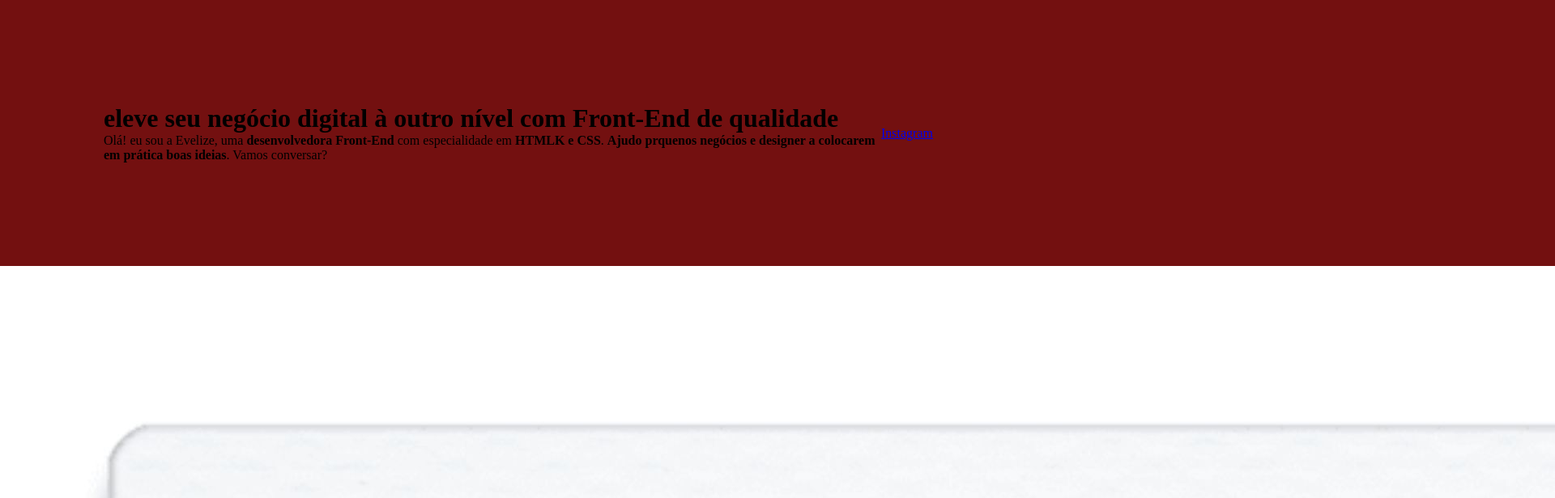
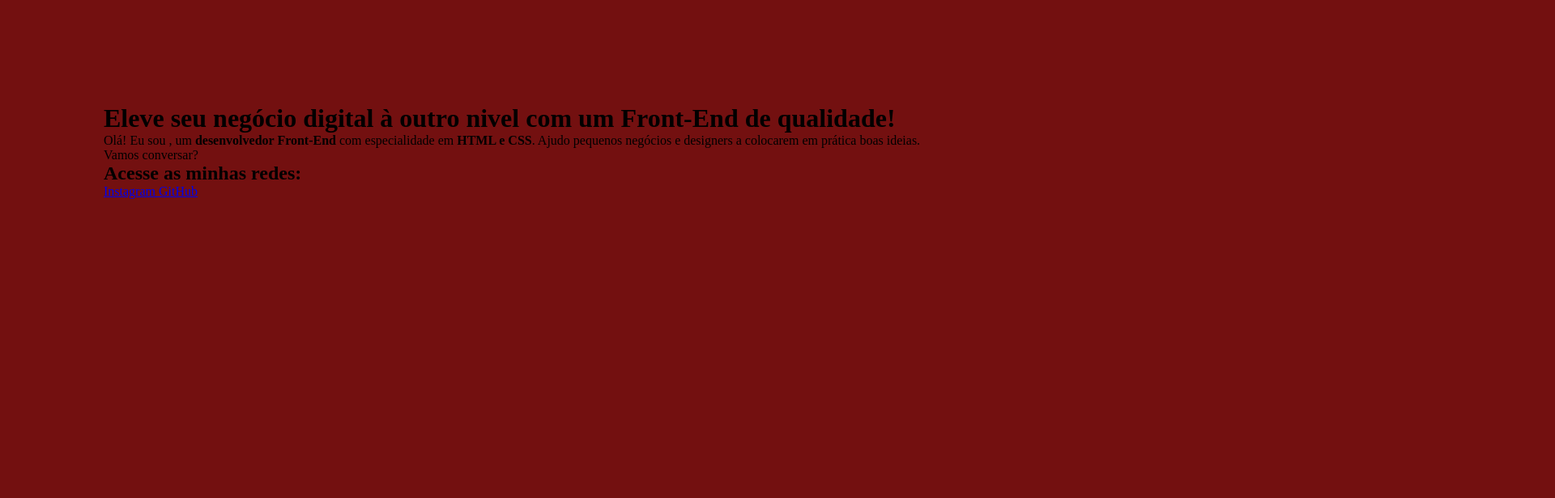
Before and after one commit to eveez7/Portf-lio-Eve, a plain HTML site: page index.html in a window 1280 px wide. Shown: the top 616 px of the page at 81% size, 1920 px wide, since content can reach past the window. Drawn offline with Linux system fonts and the light colour scheme.

Commit message:
Update index.html

```diff
--- a/index.html
+++ b/index.html
@@ -1,37 +1,39 @@
+<!DOCTYPE html>
 <html lang="pt-br">
 
 <head>
   <meta charset="utf-8">
   <meta name="viewport" content="width=device-width">
-  <title>portifolio-eve</title>
+  <title>Portfolio - </title>
   <link href="style.css" rel="stylesheet" type="text/css" />
 </head>
 
 <body>
-  <header> <!-- header é o cabeçalho -->
+  <header> <!-- Header é o cabeçalho -->
 
   </header>
 
-  <main class="apresentacao"> <!-- main é a parte principal-->
+  <main class="apresentacao"> <!-- Main é a parte principal -->
     <div class="apresentacao__conteudo">
-    <h1 class="apresentacao__conteudo__titulo"> eleve seu negócio digital à outro nível<strong class="titulo__destaque"> com Front-End de qualidade</strong></h1>
+  <h1 class="apresentacao__conteudo__titulo"> Eleve seu negócio digital à outro nivel com um <strong class="titulo__destaque"> Front-End de qualidade!</strong> </h1>
+    <p class="apresentacao__conteudo__texto"> Olá! Eu sou <strong></strong>, um <strong> desenvolvedor Front-End</strong> com especialidade em <strong>HTML e CSS</strong>. Ajudo pequenos negócios e designers a colocarem em prática boas ideias. Vamos conversar?</p>
 
-    <p class="apresentacao__conteudo__texto">Olá! eu sou a Evelize, uma <strong>desenvolvedora Front-End</strong> com especialidade em <strong>HTMLK e CSS</strong>. <strong>Ajudo prquenos negócios e designer a colocarem em prática boas ideias</strong>. Vamos conversar?</p>
-    </div>
 
-    <div class="apresentacao_link">
-
-    <a href="https://instagram.com/_eve_santoss_"> Instagram</a>
-
-    </div>
-
-  </main>
+<div class="apresentacao__links">
+  <h2 class="apresentacao__links__subtitulo">Acesse as minhas redes:</h2>
+    <a class="apresentacao__links__link"  href="https://instagram.com/gabrieleptl"> Instagram </a>
+    <a class="apresentacao__links__link"    href="https://github.com/"> GitHub</a>
+  </div>
+  </div>
+    <img src="" class="foto"> </img>
+</main>
 
   <footer> <!-- footer é o rodapé -->
 
+
   </footer>
+
   <script src="script.js"></script>
-  <img class="foto" src=eve.jpg>
 </body>
 
 </html>
```
